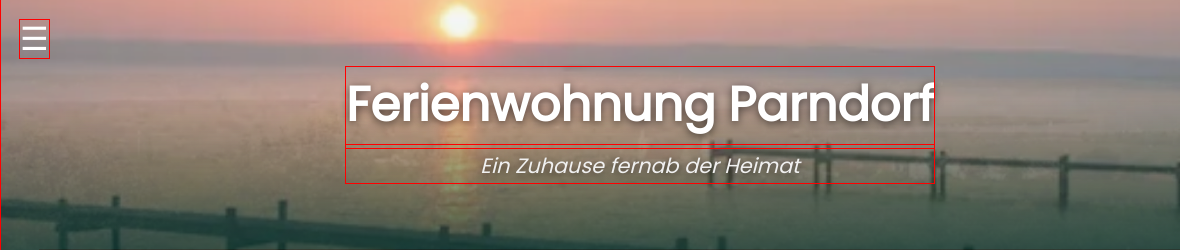
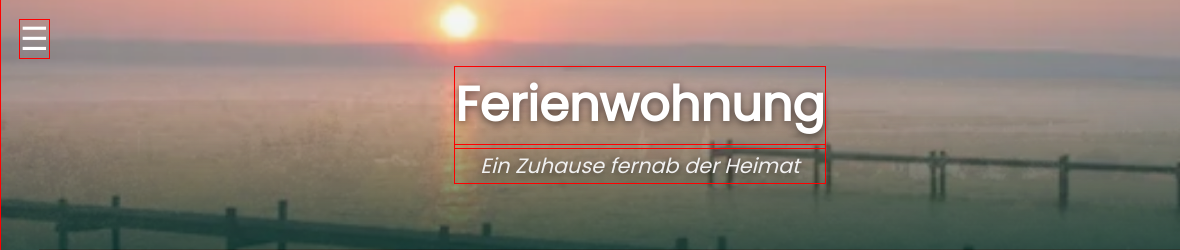
Before and after one commit to christianlinzatti/ferienwohnung_parndorf_de, a plain HTML site: page index.html in a window 1280 px wide. Shown: the top 250 px of the page, 0-1180 px from the left. Drawn offline with nearby package versions, Linux system fonts and the light colour scheme; a script that the page names is missing.

Commit message:
ferienwohnung

```diff
--- a/index.html
+++ b/index.html
@@ -261,7 +261,7 @@
             </div>
          </nav>
          <div class="header-content" id="main">
-            <h1 data-aos="fade-up">Ferienwohnung Parndorf</h1>
+            <h1 data-aos="fade-up">Ferienwohnung</h1>
             <p data-aos="fade-up" data-aos-delay="150">Ein Zuhause fernab der Heimat</p>
          </div>
       </header>
```
